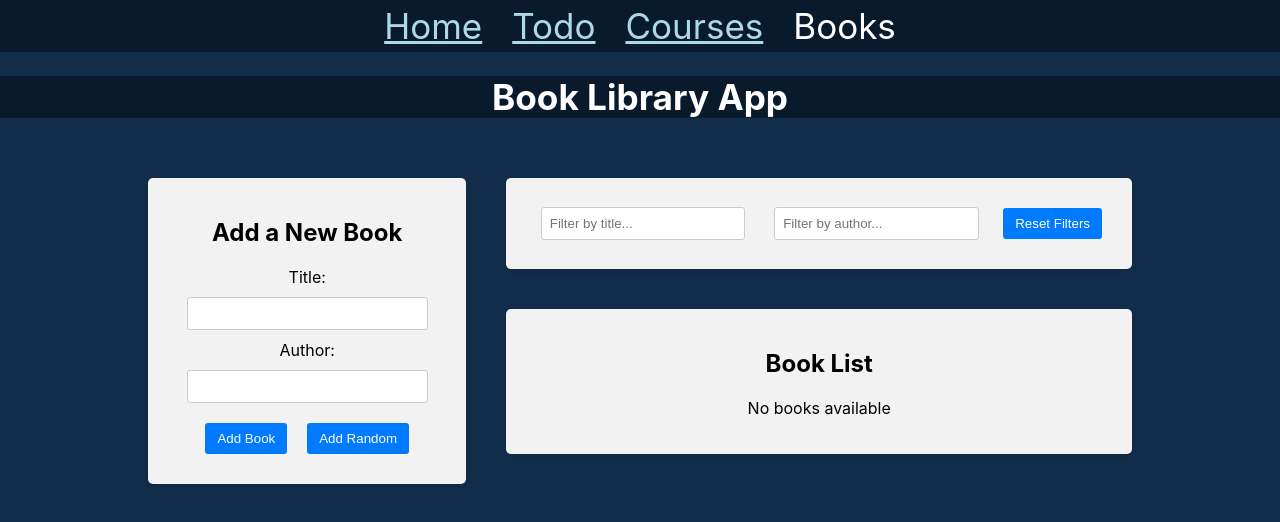
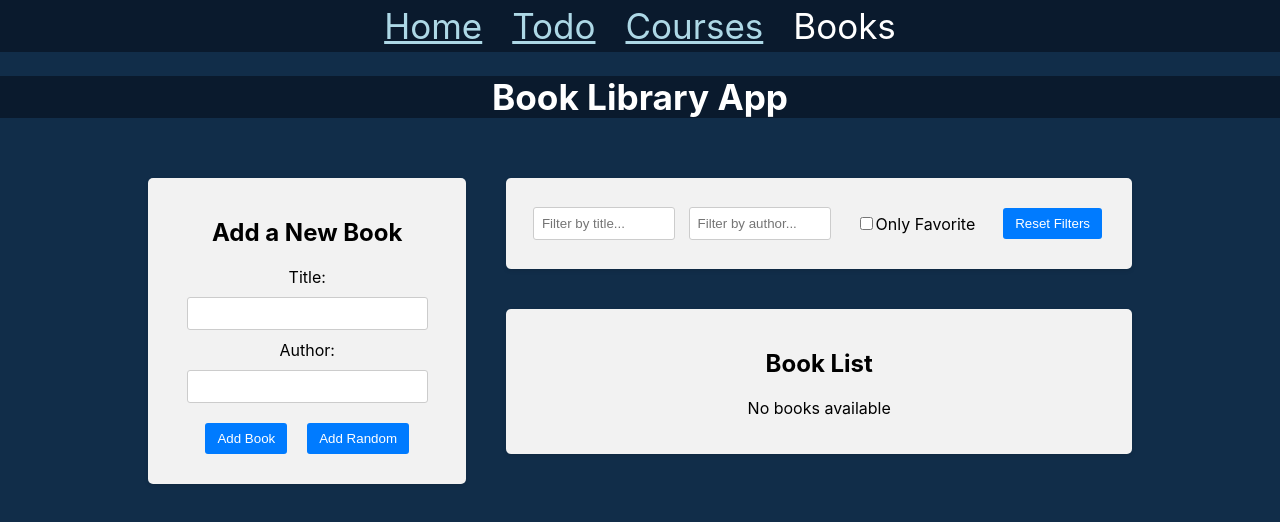
Before and after one commit to OlegTiotenshi/ReactSamples, a React (Create React App) app: page /books in a window 1280 px wide. Shown: the top 522 px of the page. Built offline with nearby package versions, Linux system fonts and the light colour scheme.

Commit message:
book_library_app filter by favorite

```diff
--- a/src/components/book_library_app/frontend/components/BookList/BookList.js
+++ b/src/components/book_library_app/frontend/components/BookList/BookList.js
@@ -4,6 +4,7 @@
 import {
   selectTitleFilter,
   selectAuthorFilter,
+  selectOnlyFavoriteFilter,
 } from '../../redux/slices/filterSlice'
 import './BookList.css'
 
@@ -11,6 +12,7 @@
   const books = useSelector((state) => state.books)
   const titleFilter = useSelector(selectTitleFilter)
   const authorFilter = useSelector(selectAuthorFilter)
+  const onlyFavoriteFilter = useSelector(selectOnlyFavoriteFilter)
   const dispatch = useDispatch()
 
   const handleDeleteBook = (id) => {
@@ -28,7 +30,8 @@
     const matchesAuthor = book.author
       .toLowerCase()
       .includes(authorFilter.toLowerCase())
-    return matchesTitle && matchesAuthor
+    const matchesFavorite = onlyFavoriteFilter ? book.isFavorite : true
+    return matchesTitle && matchesAuthor && matchesFavorite
   })
 
   return (
--- a/src/components/book_library_app/frontend/components/Filter/Filter.js
+++ b/src/components/book_library_app/frontend/components/Filter/Filter.js
@@ -2,8 +2,10 @@
 import {
   setTitleFilter,
   setAuthorFilter,
+  setOnlyFavoriteFilter,
   selectTitleFilter,
   selectAuthorFilter,
+  selectOnlyFavoriteFilter,
   resetFilters,
 } from '../../redux/slices/filterSlice'
 import './Filter.css'
@@ -12,6 +14,7 @@
   const dispatch = useDispatch()
   const titleFilter = useSelector(selectTitleFilter)
   const authorFilter = useSelector(selectAuthorFilter)
+  const onlyFavoriteFilter = useSelector(selectOnlyFavoriteFilter)
 
   const handleTitleFilterChange = (e) => {
     dispatch(setTitleFilter(e.target.value))
@@ -19,6 +22,10 @@
 
   const handleAuthorFilterChange = (e) => {
     dispatch(setAuthorFilter(e.target.value))
+  }
+
+  const handleOnlyFavoriteFilterChange = () => {
+    dispatch(setOnlyFavoriteFilter())
   }
 
   const handleResetFilters = () => {
@@ -34,7 +41,7 @@
             value={titleFilter}
             placeholder="Filter by title..."
             onChange={handleTitleFilterChange}
-          ></input>
+          />
         </div>
         <div className="filter-group">
           <input
@@ -42,7 +49,17 @@
             value={authorFilter}
             placeholder="Filter by author..."
             onChange={handleAuthorFilterChange}
-          ></input>
+          />
+        </div>
+        <div className="filter-group">
+          <label>
+            <input
+              type="checkbox"
+              checked={onlyFavoriteFilter}
+              onChange={handleOnlyFavoriteFilterChange}
+            />
+            Only Favorite
+          </label>
         </div>
         <button onClick={handleResetFilters}>Reset Filters</button>
       </div>
--- a/src/components/book_library_app/frontend/redux/slices/filterSlice.js
+++ b/src/components/book_library_app/frontend/redux/slices/filterSlice.js
@@ -3,6 +3,7 @@
 const initialState = {
   title: '',
   author: '',
+  onlyFavorite: false,
 }
 
 const filterSlice = createSlice({
@@ -16,14 +17,22 @@
     setAuthorFilter: (state, action) => {
       state.author = action.payload
     },
-    resetFilters: (state) => {
+    setOnlyFavoriteFilter: (state) => {
+      state.onlyFavorite = !state.onlyFavorite
+    },
+    resetFilters: () => {
       return initialState
     },
   },
 })
 
-export const { setTitleFilter, setAuthorFilter, resetFilters } =
-  filterSlice.actions
+export const {
+  setTitleFilter,
+  setAuthorFilter,
+  setOnlyFavoriteFilter,
+  resetFilters,
+} = filterSlice.actions
 export const selectTitleFilter = (state) => state.filter.title
 export const selectAuthorFilter = (state) => state.filter.author
+export const selectOnlyFavoriteFilter = (state) => state.filter.onlyFavorite
 export default filterSlice.reducer
```
